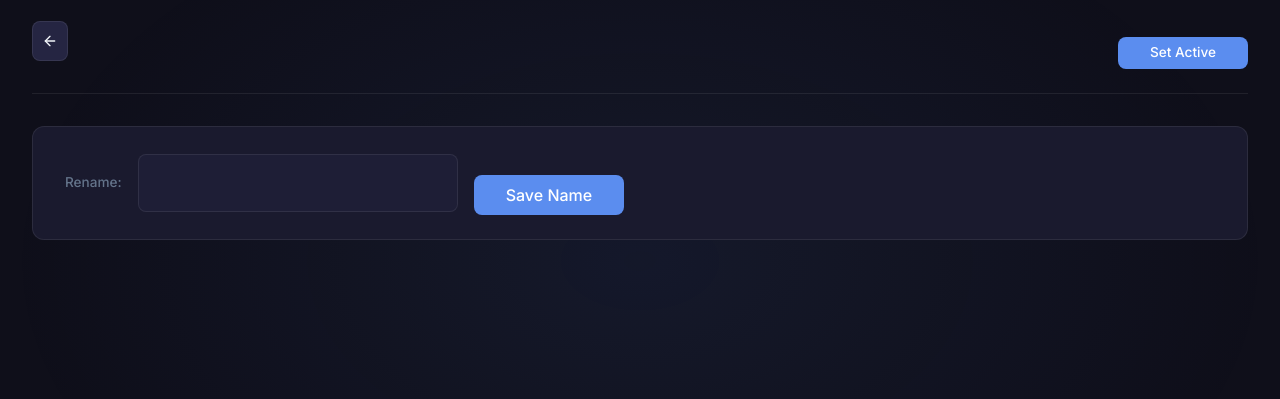
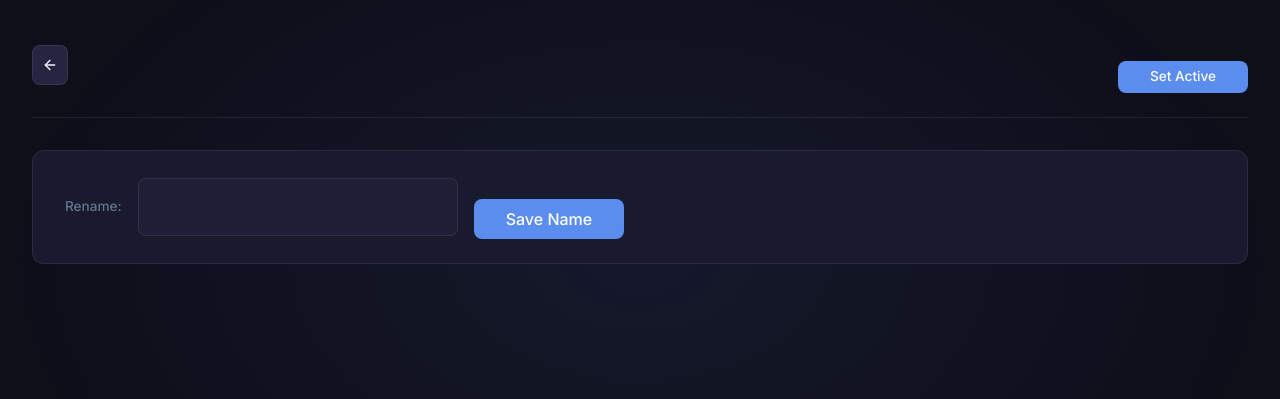
Before and after one commit to PoDuck/pi_chime, a Django app: template clips/templates/clips/playlist_detail.html in a window 1280 px wide. Shown: the part 139-538 px from the top of the page. Run offline with Django 5.2, Linux system fonts and the light colour scheme; the template is opened without the code that fills it, so the values that code supplies are empty; some libraries are stand-ins or nearby versions.

Commit message:
Add vertical padding to playlist detail header row
Co-Authored-By: Claude Sonnet 4.6 <noreply@anthropic.com>

```diff
--- a/clips/templates/clips/playlist_detail.html
+++ b/clips/templates/clips/playlist_detail.html
@@ -11,7 +11,7 @@
         gap: var(--space-lg);
         margin-top: var(--space-lg);
         margin-bottom: var(--space-xl);
-        padding-bottom: var(--space-lg);
+        padding: var(--space-lg) 0;
         border-bottom: 1px solid var(--border-subtle);
     }
 
```
